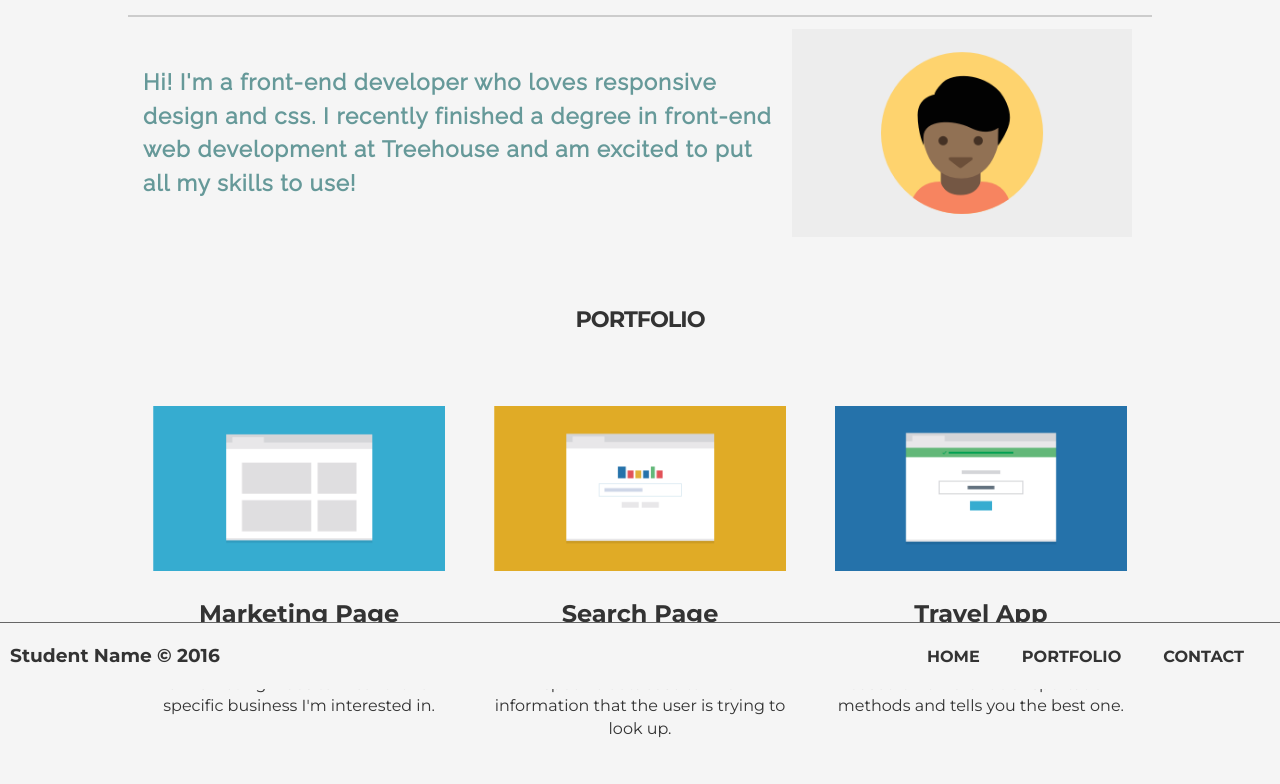
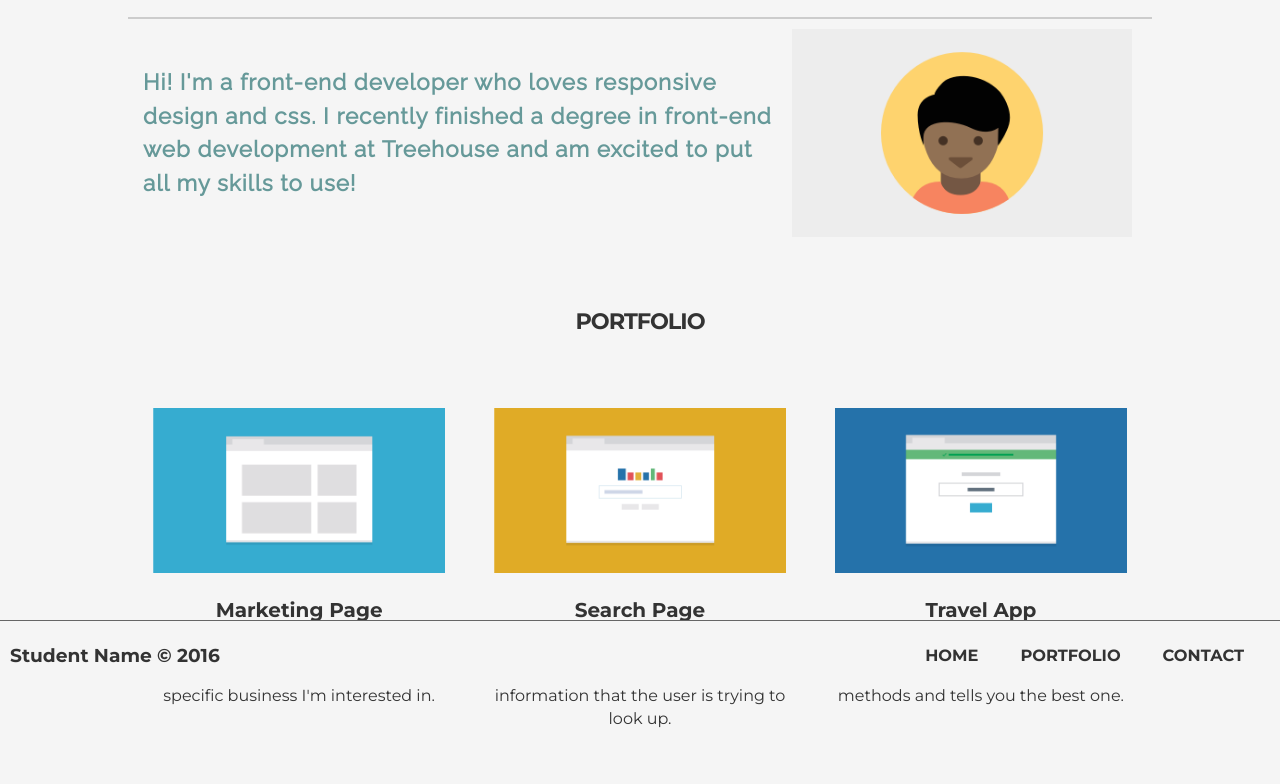
Before and after one commit to billymelago/Project_5_SaSS, a plain HTML site: page css_to_SaSS/index.html in a window 1280 px wide. Shown: the part 111-895 px from the top of the page. Drawn offline with nearby package versions, Linux system fonts and the light colour scheme.

Commit message:
font var

```diff
--- a/css_to_SaSS/index.html
+++ b/css_to_SaSS/index.html
@@ -5,7 +5,6 @@
     <meta charset="utf-8">
     <title>P5 scss:css</title>
     <meta name="viewport" content="width=device-width, initial-scale=1.0">
-    <link rel="stylesheet" href="css/normalize.css">
         <link href='https://fonts.googleapis.com/css?family=Open+Sans:400,700' rel='stylesheet' type='text/css'>
     <link href='https://fonts.googleapis.com/css?family=Montserrat:400,700|Raleway' rel='stylesheet' type='text/css'>
     <link rel="stylesheet" href="css/application.css">
@@ -23,7 +22,7 @@
 
             <nav id="mainNav">
 
-                <h1 class="studentName"><a href=" / ">Student Name</a></h1>
+                <h1 class="studentName"><a href="#index1">Student Name</a></h1>
                 <ul class="navItems">
                     <li><a href="#mainHeader" class="selectedLink">Home</a></li>
                     <li><a href="#portfolio">Portfolio</a></li>
--- a/css_to_SaSS/scss/_main.scss
+++ /dev/null
@@ -1,53 +0,0 @@
-
-
-
-
-
-
-
-
-
-
-
-            /************************ LINKS ************************/
-
-
-
-
-
-
-
-
-
-
-
-
-
-
-            /************************ MEDIA QUERY ************************/
-
-@media only screen and (min-width: 768px) {
-
-
-
-
-
-            /************************ PORTFOLIO PAGE ************************/
-
-
-
-
-
-} /* END @MIN-WIDTH 768*/
-
-
-@media only screen and (min-width: 1024px) {
-
-
-
-
-
-                /************************ PORTFOLIO PAGE ************************/
-
-
-} /* END @MIN-WIDTH1024 */
--- a/css_to_SaSS/scss/base/_base.scss
+++ b/css_to_SaSS/scss/base/_base.scss
@@ -21,6 +21,9 @@ h3 {
     @extend %heading;
 }
 
+h2 {
+    font-size: $font-size * 2;
+}
 
 ul,
 ol {
--- a/css_to_SaSS/scss/base/_placeholders.scss
+++ b/css_to_SaSS/scss/base/_placeholders.scss
@@ -25,7 +25,7 @@
 //Headings Font h1 h2 h3
 %heading {
     font-family: $stack-mont;
-    @include text(24px, 700, $mine-shaft);
+    @include text($font-size * 1.5, 700, $mine-shaft);
 }
 
 //Lists Ordered and Unordered
@@ -40,7 +40,7 @@
 //Text in #portfolio #contact .navItems
 %text-format {
     text-transform: uppercase;
-    @include text(1em, 700);
+    @include text($font-size * 1.5, 700);
     text-align: center;
     letter-spacing: -1px;
     @include media(768px) {
--- a/css_to_SaSS/scss/base/_variables.scss
+++ b/css_to_SaSS/scss/base/_variables.scss
@@ -5,6 +5,7 @@
 $stack-verdana   : Verdana,Geneva,sans-serif;
 $stack-rale      : 'Raleway', $stack-verdana;
 $stack-mont      : 'Montserrat', $stack-verdana;
+$font-size       : 62.5%;
 $one-four        : 1.4em;
 
 //Color
--- a/css_to_SaSS/scss/componetnts/_items.scss
+++ b/css_to_SaSS/scss/componetnts/_items.scss
@@ -11,7 +11,7 @@
 .item {
     @include media($brk-narrow) {
         width: 50%;
-        @include text(1em, lighter);
+        @include text($font-size * 1.6, lighter);
 }
         text-align: center;
         line-height: 1.4;
--- a/css_to_SaSS/scss/componetnts/_portfolio.scss
+++ b/css_to_SaSS/scss/componetnts/_portfolio.scss
@@ -30,6 +30,7 @@
         padding: 110px 0;
         background-color: $white-smoke;
         h2 {
+            font-size: $font-size * 2.5;
             width: 100%;
             @include pad-mar(10px, 20px 0 0);
         }
@@ -40,13 +41,14 @@
     @include media($brk-narrow) {
         @include flexbox;
         @include flex-flow(row wrap);
+        @include text($font-size * 1.5, inherit, inherit, 1.8, 1.3px, cemter);
         @include pad-mar(0, auto);
     }
     @include media($brk-wide) {
         @include pad-mar(20px, auto);
         @include flex-flow(row wrap);
         @include pad-mar(0, auto);
-        @include text(1.10em, inherit, inherit, 1.8, 1.3px, left);
+        @include text($font-size * 1.8, inherit, inherit, 1.8, 1.3px, left);
     }
 }
 
--- a/css_to_SaSS/scss/layout/_footer.scss
+++ b/css_to_SaSS/scss/layout/_footer.scss
@@ -16,7 +16,7 @@
         padding: 10px;
     }
     a {
-        @include text(.72em, 700);
+        @include text($font-size + 10, 700);
         padding: 6px 6px;
     }
     @include media($brk-narrow) {
@@ -26,7 +26,7 @@
 
 .footerNavMobile {
      a {
-        @include text(.72em, 700);
+        @include text($font-size + 10, 700);
         @include pad-mar(6px, 0);
     }
     @include media($brk-narrow) {
```
Also changed, not shown: css_to_SaSS/PortfolioPages/portfolio1.html (+0 -1 lines), css_to_SaSS/css/application.css, 2 other files.
